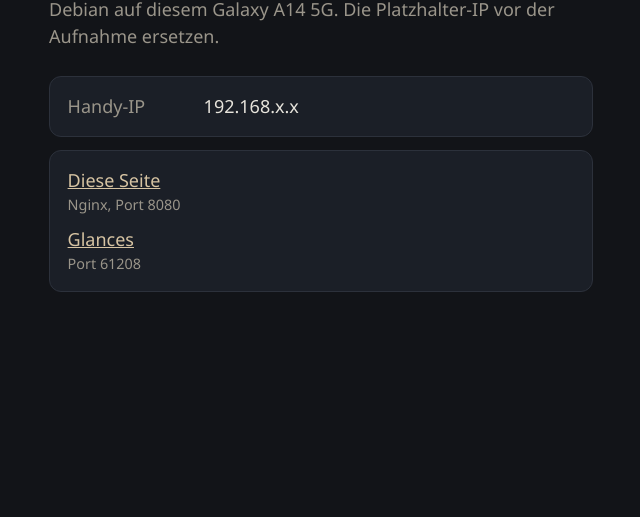
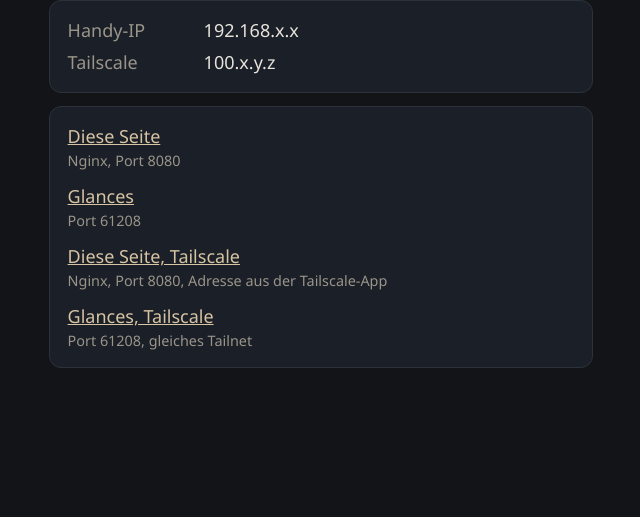
Before and after one commit to joniss2/memory, a plain HTML site: page phone/index.html in a window 1280 px wide. Shown: the part 283-800 px from the top of the page, without its empty margins (319-959 px from the left). Drawn offline with Linux system fonts and the light colour scheme.

Commit message:
Add Tailscale placeholders so the A14 dashboard is reachable on the tailnet without a router port forward.
Co-authored-by: Cursor <cursoragent@cursor.com>

```diff
--- a/phone/index.html
+++ b/phone/index.html
@@ -70,10 +70,12 @@
 <body>
   <main>
     <h1>A14 Server</h1>
-    <p>Debian auf diesem Galaxy A14 5G. Die Platzhalter-IP vor der Aufnahme ersetzen.</p>
+    <p>Debian auf diesem Galaxy A14 5G. Beide Platzhalter vor der Aufnahme ersetzen.</p>
     <dl>
       <dt>Handy-IP</dt>
       <dd>192.168.x.x</dd>
+      <dt>Tailscale</dt>
+      <dd>100.x.y.z</dd>
     </dl>
     <ul>
       <li>
@@ -84,6 +86,14 @@
         <a href="http://192.168.x.x:61208/">Glances</a>
         <span>Port 61208</span>
       </li>
+      <li>
+        <a href="http://100.x.y.z:8080/">Diese Seite, Tailscale</a>
+        <span>Nginx, Port 8080, Adresse aus der Tailscale-App</span>
+      </li>
+      <li>
+        <a href="http://100.x.y.z:61208/">Glances, Tailscale</a>
+        <span>Port 61208, gleiches Tailnet</span>
+      </li>
     </ul>
   </main>
 </body>
```
Also changed, not shown: 7 other files.
